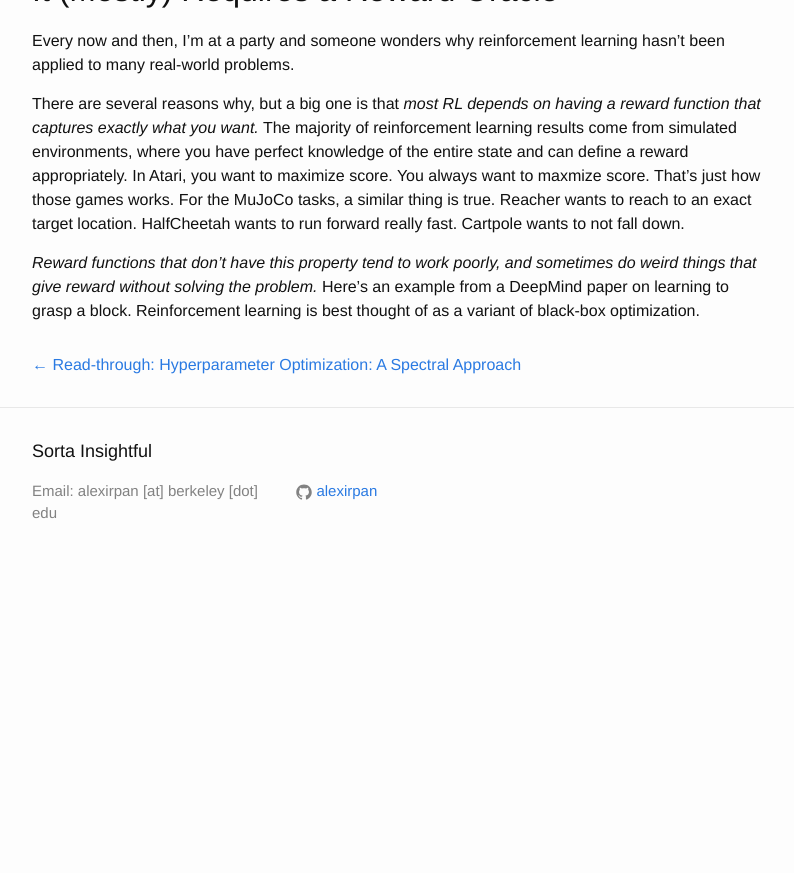
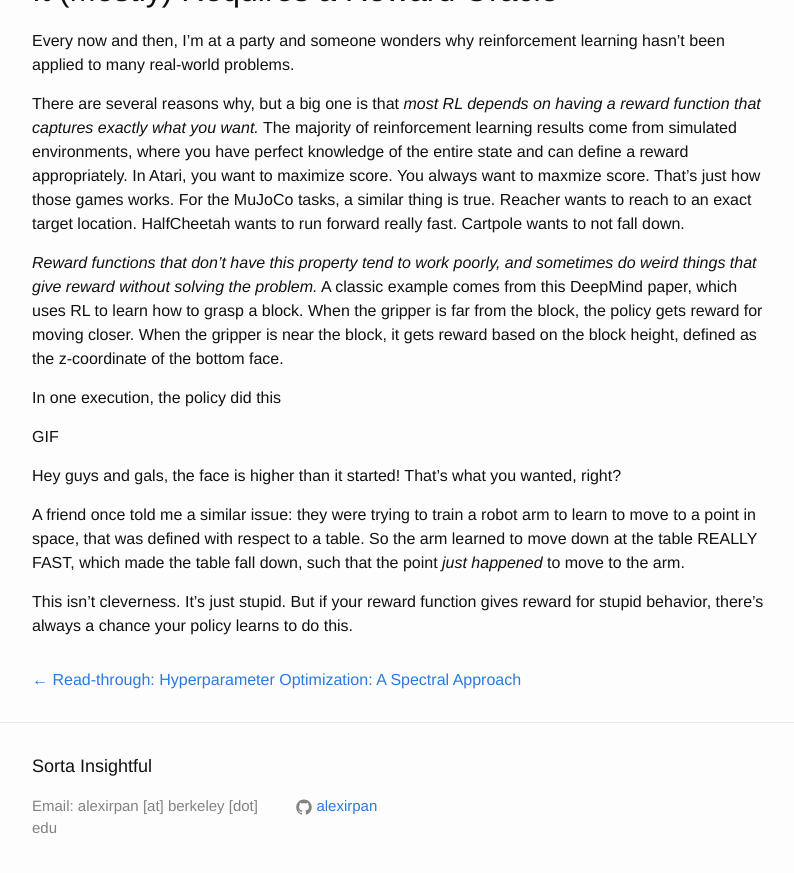
Before and after one commit to alexirpan/alexirpan.github.io, a Jekyll site: the page built from _posts/2017-08-05-rl-hard.markdown, in a window 1280 px wide and 900 px high, scrolled down 2711 px. Shown: the top 873 px of the window, without its empty margins (238-1032 px from the left). Built offline with Jekyll 4.4.1, drawn with Linux system fonts in a browser that asks for light colours; nearby versions of some CDN libraries; before the commit the page ends 3296 px from its top, so only the background shows below that.

```diff
--- a/_posts/2017-08-05-rl-hard.markdown
+++ b/_posts/2017-08-05-rl-hard.markdown
@@ -153,6 +153,24 @@
 really fast. Cartpole wants to not fall down.
 
 *Reward functions that don't have this property tend to work poorly, and sometimes
-do weird things that give  reward without solving the problem.* Here's an example
-from a DeepMind paper on learning to grasp a block.
-Reinforcement learning is best thought of as a variant of black-box optimization.
+do weird things that give reward without solving the problem.* A classic example
+comes from this DeepMind paper, which uses RL to learn how to grasp a block.
+When the gripper is far from the block, the policy gets reward for moving
+closer. When the gripper is near the block, it gets reward based on the block
+height, defined as the z-coordinate of the bottom face.
+
+In one execution, the policy did this
+
+GIF
+
+Hey guys and gals, the face is higher than it started! That's what you wanted,
+right?
+
+A friend once told me a similar issue: they were trying to train a robot arm to
+learn to move to a point in space, that was defined with respect to a table.
+So the arm learned to move down at the table REALLY FAST, which made the table
+fall down, such that the point *just happened* to move to the arm.
+
+This isn't cleverness. It's just stupid. But if your reward function
+gives reward for stupid behavior, there's always a chance your policy learns
+to do this.
```
